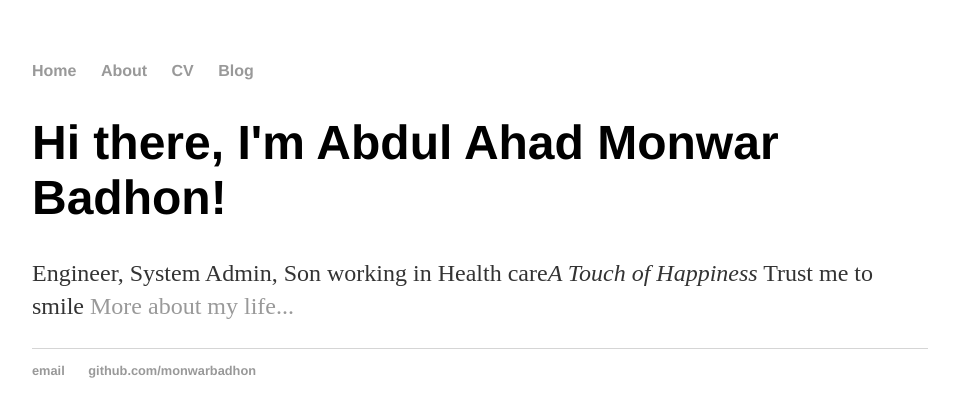
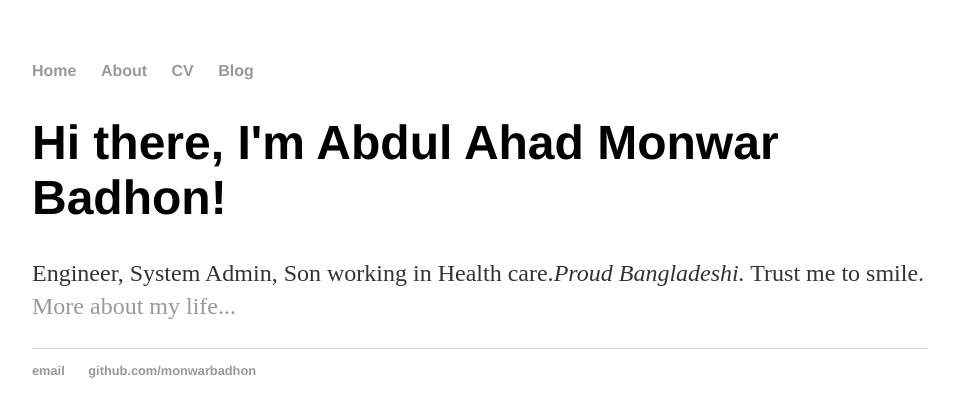
Before and after one commit to monwarbadhon/monwarbadhon.github.io, a plain HTML site: page index.html in a window 1280 px wide. Shown: the whole page, without its empty margins (160-1119 px from the left). Drawn offline with Linux system fonts and the light colour scheme.

Commit message:
Update index.html

```diff
--- a/index.html
+++ b/index.html
@@ -17,7 +17,7 @@
 		<div class="container">
     		<div class="blurb">
         		<h1>Hi there, I'm Abdul Ahad Monwar Badhon!</h1>
-				<p>Engineer, System Admin, Son working in Health care<em>A Touch of Happiness</em> Trust me to smile <a href="/about">More about my life...</a></p>
+				<p>Engineer, System Admin, Son working in Health care.<em>Proud Bangladeshi.</em> Trust me to smile. <a href="/about">More about my life...</a></p>
     		</div><!-- /.blurb -->
 		</div><!-- /.container -->
 		<footer>
```
